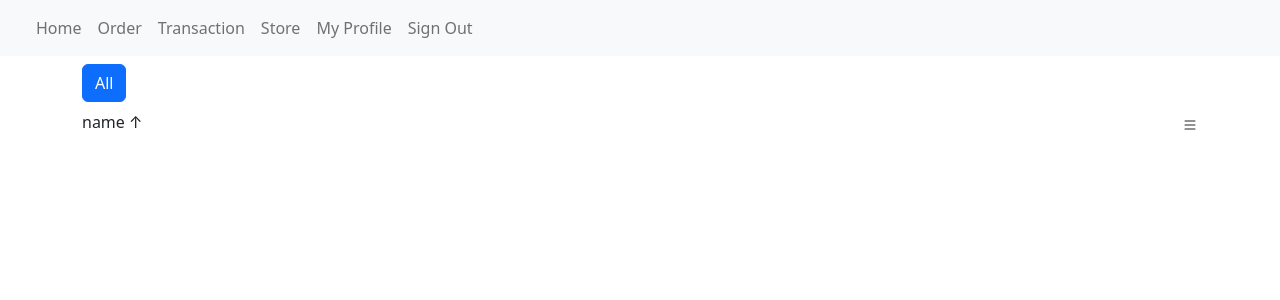
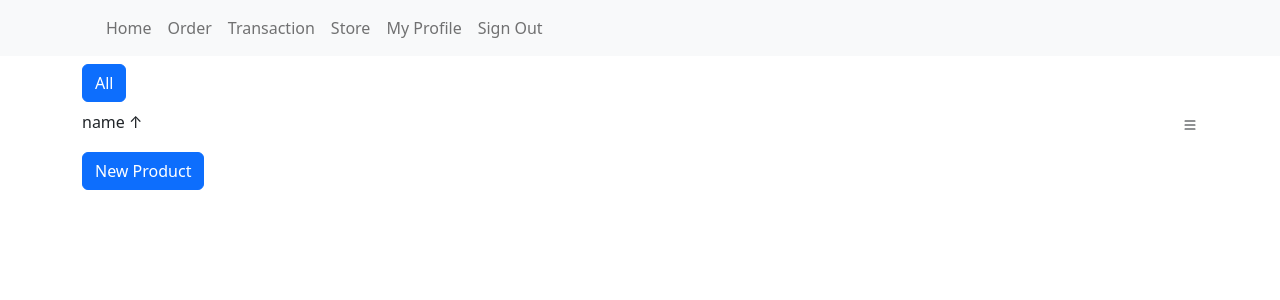
Before and after one commit to nutthawit-l/charni_pos_v3, a Django app: page /products/ in a window 1280 px wide. Shown: the top 300 px of the page. Run offline with Django 5.2, Linux system fonts and the light colour scheme; the visitor is signed in with stand-in values (Sample User, id 1); data that the repository does not hold is empty; parts of the project's set-up code (start-up, migrations or seed data) failed here and were passed over; some libraries are stand-ins or nearby versions.

Commit message:
feat: add "New Product" button on store page

```diff
--- a/charni_pos_v3/products/templates/products/product_list.html
+++ b/charni_pos_v3/products/templates/products/product_list.html
@@ -72,10 +72,9 @@
       </div>
     </div>
   </div>
-  <div class="row my-2">
-    <div class="col-12">
-      <div id="product-list">
+  <div id="product-list" class="row my-2">
     {% for item in object_list %}
+      <div class="col-12 col-lg-6 col-xl-4">
         <div class="d-flex align-items-center gap-2 py-2 border-bottom">
           <img src="{{ item.image_url }}"
                class="product-list-thumb flex-shrink-0"
@@ -124,8 +123,13 @@
             </button>
           </div>
         </div>
+      </div>
     {% endfor %}
   </div>
+  <div class="row my-2">
+    <div class="col">
+      <a href="{% url 'products:product-create' %}?back={{ request.path }}"
+         class="btn btn-primary">New Product</a>
     </div>
   </div>
 {% endblock main %}
--- a/charni_pos_v3/templates/base.html
+++ b/charni_pos_v3/templates/base.html
@@ -50,7 +50,7 @@
     {% block body %}
       <div class="mb-1">
         <nav class="navbar navbar-expand-md navbar-light bg-light">
-          <div class="container-fluid">
+          <div class="container">
             <div class="d-flex align-items-center">
               {% if back_url %}
                 <a href="{{ back_url }}"
```
Lines whose indentation alone changed are shown as unchanged.
